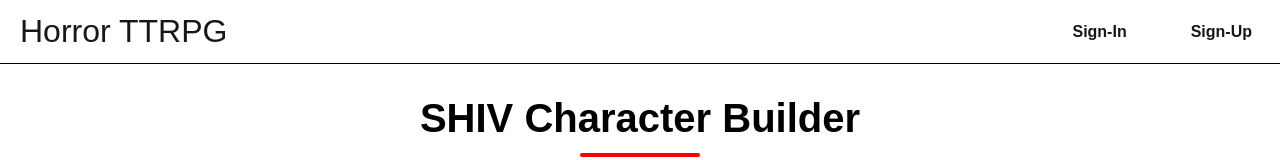
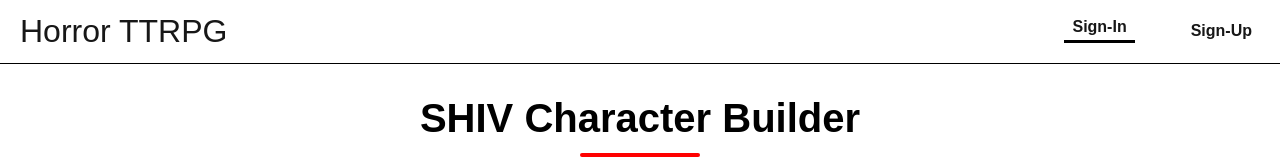
Before and after one commit to ZippyDaFish/character-builder, a Next.js app: page / in a window 1280 px wide. In both pictures the pointer is over the link "Sign-In". Shown: the top 160 px of the page. Built offline with nearby package versions, Linux system fonts and the light colour scheme; no server answers.

Commit message:
add smooth hover effect to nav links

```diff
--- a/app/styles/navigationHeader.css
+++ b/app/styles/navigationHeader.css
@@ -25,6 +25,13 @@
   text-decoration: none;
   padding: 4px 8px;
   font-weight: bold;
+  transition: transform 0.2s ease, border-color 0.3s ease;
+  border-bottom: 2px solid transparent; /* invisible until hover */
+}
+
+.nav-link:hover {
+  transform: translateY(-3px);
+  border-bottom: 3px solid black;
 }
 
 .nav-link.active {
```
